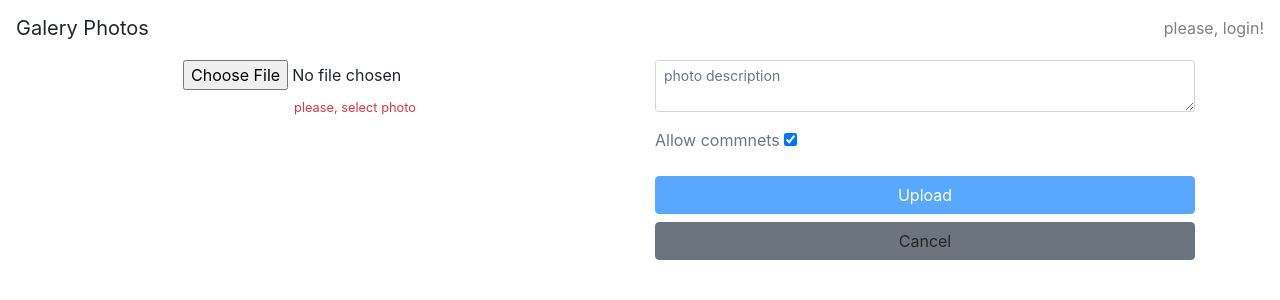
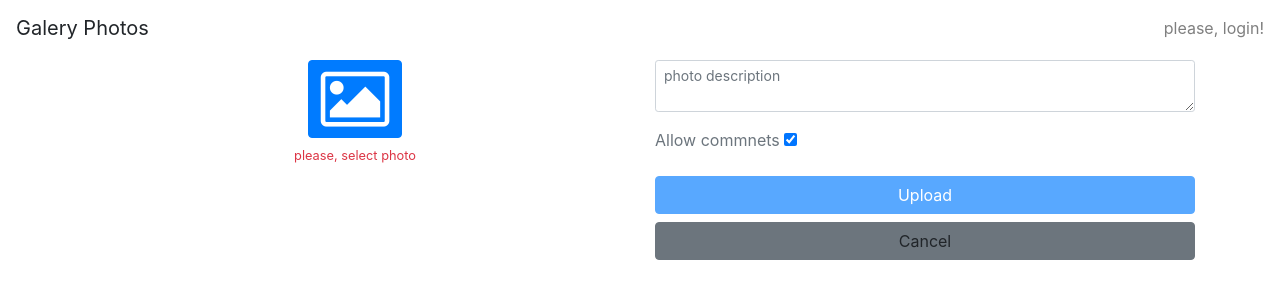
Before and after one commit to Adenilson-Developers/galery_photos_angular, an Angular app: page /p/add in a window 1280 px wide. Shown: the top 300 px of the page. Built offline with nearby package versions, Linux system fonts and the light colour scheme.

Commit message:
melhorando o butão do upload de fotos

```diff
--- a/src/app/photos/photo-form/photo-form.component.html
+++ b/src/app/photos/photo-form/photo-form.component.html
@@ -1,7 +1,14 @@
 <div class="container">
     <form [formGroup]="photoForm" class="row" (submit)="upload()">
         <div class="col-md-6 text-center">
+            <button type="button"
+            (click)="fileInput.click()"
+            class="btn btn-primary">
+            <i class="fa fa-image fa-4x align-middle"></i>
+            </button>
             <input
+            #fileInput
+            hidden
             formControlName="file"
             type="file"
             accept="image/*"
```
